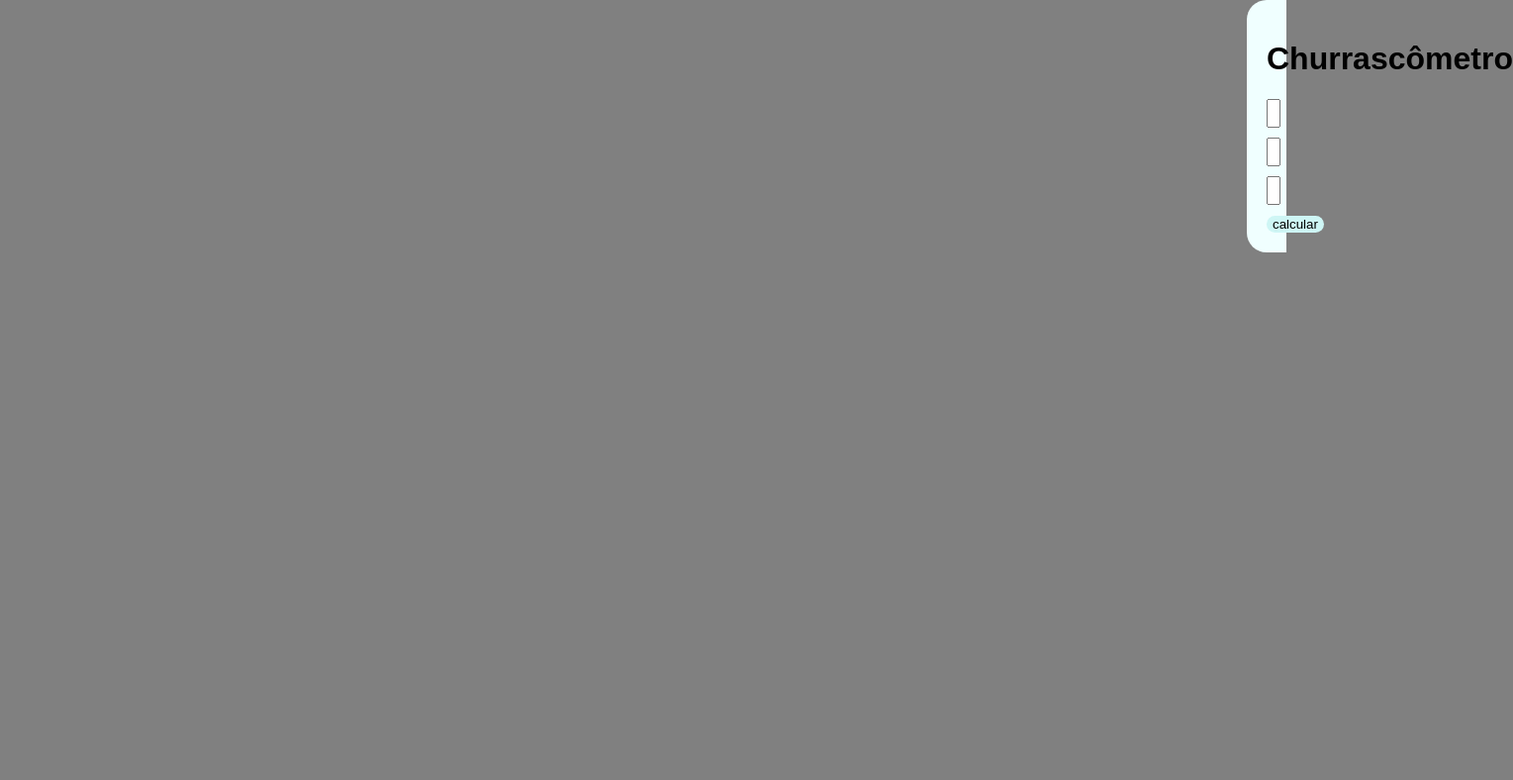
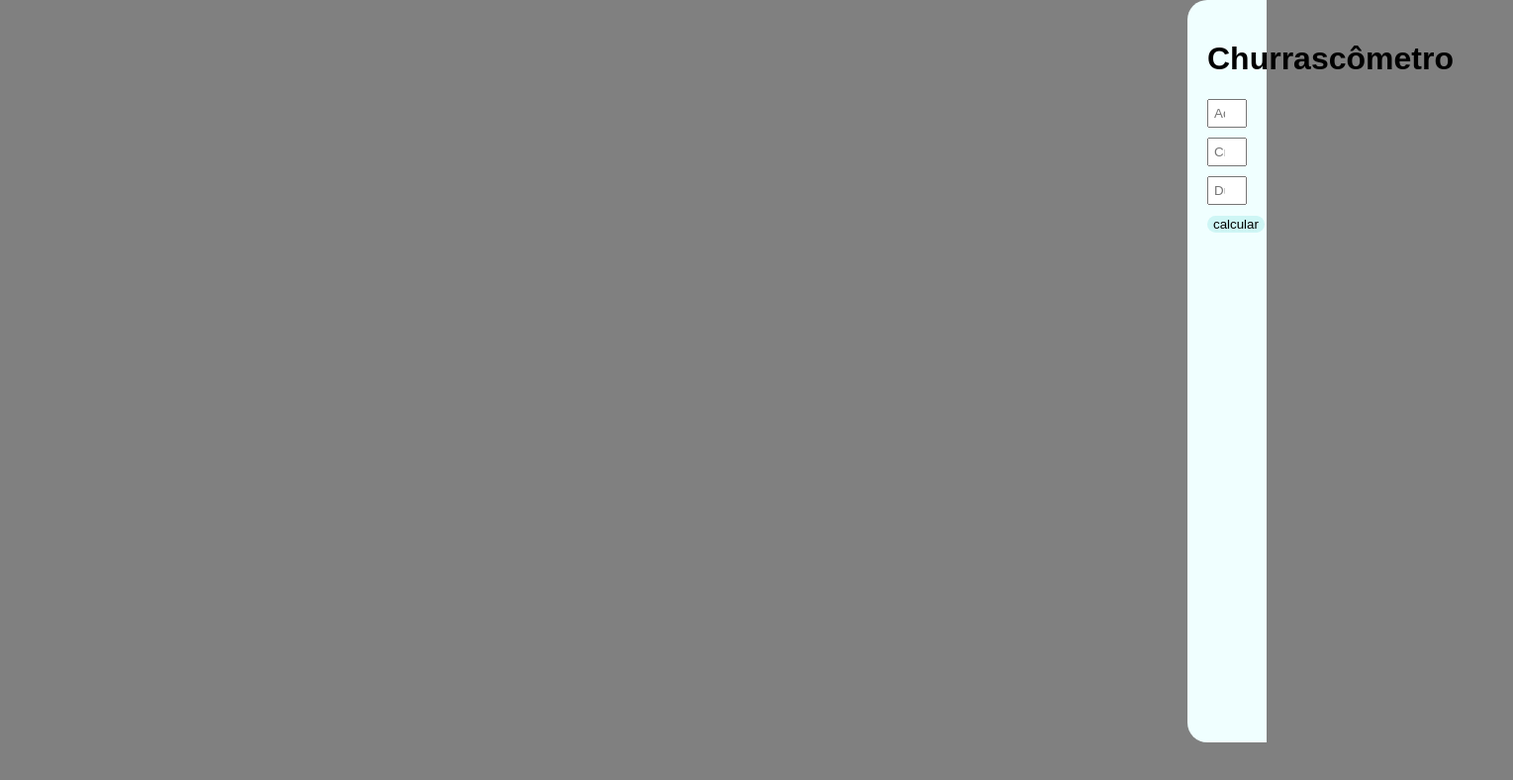
Before and after one commit to lucas0302/Churrascometro-curso-ProgBR, a plain HTML site: page index.html in a window 1280 px wide. Shown: the whole page at 99% size, 1529 px wide, since content can reach past the window. Drawn offline with Linux system fonts and the light colour scheme.

Commit message:
Add files via upload

```diff
--- a/style.css
+++ b/style.css
@@ -4,13 +4,14 @@ body{
 
 }
 .container{
-    height: 100%;
-    margin-left: 1260px;
+    height: 750px;
+    margin-left: 1200px;
     background-color:azure;
     padding: 20px;
     border-radius: 20px 0 0 20px;
     font-family: Arial, Helvetica, sans-serif;
     box-sizing: border-box;
+
 }
 
 h1{
```
